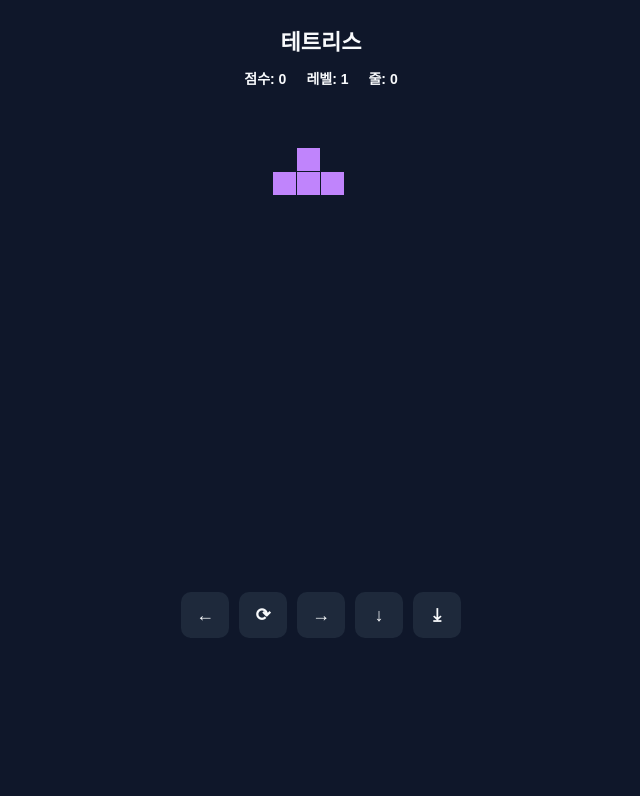
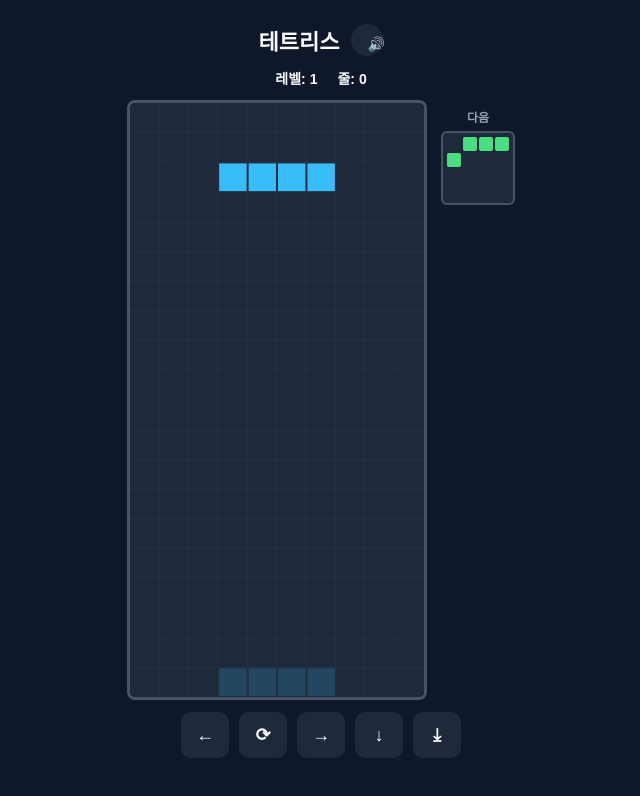
Before and after one commit to soooongaaa/vibecoding-kgu, a Next.js app: page /games/tetris in a window 1280 px wide. Both pictures are taken after a click on the button "시작하기". Shown: the top 796 px of the page, without its empty margins (319-959 px from the left). Built offline with nearby package versions, Linux system fonts and the light colour scheme.

Commit message:
feat: 클리어 연출/효과음·배경음/시각효과 추가, 랭킹 제거, 난이도 하향

```diff
--- a/src/app/games/tetris/page.tsx
+++ b/src/app/games/tetris/page.tsx
@@ -1,10 +1,10 @@
 import type { Metadata } from "next";
-import Tetris from "@/games/tetris/Tetris";
+import TetrisLoader from "@/games/tetris/TetrisLoader";
 
 export const metadata: Metadata = {
   title: "테트리스 | Vibecoding KGU",
 };
 
 export default function TetrisPage() {
-  return <Tetris />;
+  return <TetrisLoader />;
 }
--- a/src/games/tetris/Tetris.module.css
+++ b/src/games/tetris/Tetris.module.css
@@ -9,9 +9,26 @@
   color: #f8fafc;
 }
 
+.topBar {
+  display: flex;
+  align-items: center;
+  gap: 12px;
+}
+
 .title {
   margin: 0;
   font-size: 22px;
+}
+
+.muteButton {
+  border: 0;
+  border-radius: 999px;
+  width: 32px;
+  height: 32px;
+  background: #1e293b;
+  color: #f8fafc;
+  font-size: 14px;
+  cursor: pointer;
 }
 
 .hud {
@@ -21,10 +38,16 @@
   font-size: 14px;
 }
 
+.playArea {
+  display: flex;
+  align-items: flex-start;
+  gap: 14px;
+}
+
 .canvasBox {
   position: relative;
   width: 100%;
-  max-width: 240px;
+  max-width: 300px;
   aspect-ratio: 10 / 20;
 }
 
@@ -33,6 +56,50 @@
   height: 100%;
   display: block;
   border-radius: 8px;
+  border: 3px solid #475569;
+}
+
+.clearOverlay {
+  position: absolute;
+  inset: 0;
+  display: flex;
+  flex-direction: column;
+  align-items: center;
+  justify-content: center;
+  gap: 14px;
+  background: rgba(15, 23, 42, 0.9);
+  border-radius: 8px;
+  text-align: center;
+  padding: 20px;
+}
+
+.clearTitle {
+  font-size: 52px;
+  font-weight: 900;
+  letter-spacing: 0.05em;
+  background: linear-gradient(120deg, #38bdf8, #4ade80, #facc15);
+  -webkit-background-clip: text;
+  background-clip: text;
+  color: transparent;
+  filter: drop-shadow(0 0 18px rgba(56, 189, 248, 0.6));
+  animation: clearPop 0.4s cubic-bezier(0.34, 1.56, 0.64, 1);
+}
+
+.clearSubtext {
+  font-size: 14px;
+  color: #e2e8f0;
+  font-weight: 600;
+}
+
+@keyframes clearPop {
+  from {
+    transform: scale(0.4);
+    opacity: 0;
+  }
+  to {
+    transform: scale(1);
+    opacity: 1;
+  }
 }
 
 .overlay {
@@ -64,6 +131,37 @@
   cursor: pointer;
 }
 
+.nextBox {
+  display: flex;
+  flex-direction: column;
+  align-items: center;
+  gap: 6px;
+  padding-top: 8px;
+}
+
+.nextLabel {
+  font-size: 12px;
+  color: #94a3b8;
+  font-weight: 700;
+}
+
+.nextGrid {
+  display: grid;
+  grid-template-columns: repeat(4, 14px);
+  grid-template-rows: repeat(4, 14px);
+  gap: 2px;
+  background: #1e293b;
+  border: 2px solid #475569;
+  border-radius: 6px;
+  padding: 4px;
+}
+
+.nextCell {
+  width: 14px;
+  height: 14px;
+  border-radius: 2px;
+}
+
 .touchControls {
   display: grid;
   grid-template-columns: repeat(5, 48px);
--- a/src/games/tetris/Tetris.tsx
+++ b/src/games/tetris/Tetris.tsx
@@ -2,15 +2,28 @@
 
 import { useCallback, useEffect, useRef, useState } from "react";
 import styles from "./Tetris.module.css";
+import {
+  sfxClear,
+  sfxDrop,
+  sfxGameOver,
+  sfxLineClear,
+  sfxMove,
+  sfxRotate,
+  startMusic,
+  stopMusic,
+} from "./sound";
 
 const COLS = 10;
 const ROWS = 20;
-const CELL = 24;
-const BASE_INTERVAL_MS = 800;
-const MIN_INTERVAL_MS = 150;
-const LEVEL_SPEEDUP_MS = 70;
-const LINES_PER_LEVEL = 10;
-const LINE_SCORES = [0, 100, 300, 500, 800];
+const CELL = 30;
+const BASE_INTERVAL_MS = 1100;
+const MIN_INTERVAL_MS = 350;
+const LEVEL_SPEEDUP_MS = 40;
+const LINES_PER_LEVEL = 15;
+const CLEAR_LINES = 5;
+const LINE_FLASH_MS = 180;
+const BOARD_FILL = "#1e293b";
+const GRID_LINE = "rgba(148, 163, 184, 0.08)";
 
 type Matrix = number[][];
 
@@ -120,32 +133,49 @@ function canPlace(
   return true;
 }
 
-type Phase = "ready" | "playing" | "over";
+function ghostY(
+  board: (PieceType | null)[][],
+  matrix: Matrix,
+  x: number,
+  y: number,
+): number {
+  let gy = y;
+  while (canPlace(board, matrix, x, gy + 1)) gy++;
+  return gy;
+}
+
+type Phase = "ready" | "playing" | "cleared" | "over";
 
 export default function Tetris() {
   const canvasRef = useRef<HTMLCanvasElement | null>(null);
   const [phase, setPhase] = useState<Phase>("ready");
-  const [score, setScore] = useState(0);
   const [level, setLevel] = useState(1);
   const [lines, setLines] = useState(0);
+  const [nextType, setNextType] = useState<PieceType>(() => randomPieceType());
+  const [muted, setMuted] = useState(false);
 
   const phaseRef = useRef<Phase>("ready");
   const boardRef = useRef(createEmptyBoard());
   const pieceRef = useRef<ActivePiece>(spawnPiece(randomPieceType()));
-  const scoreRef = useRef(0);
+  const nextTypeRef = useRef<PieceType>(nextType);
   const linesRef = useRef(0);
   const levelRef = useRef(1);
   const dropAccRef = useRef(0);
   const lastTimeRef = useRef<number | null>(null);
+  const clearedRef = useRef(false);
+  const mutedRef = useRef(false);
+  const flashRef = useRef<{ rows: number[]; until: number } | null>(null);
 
   const resetGame = useCallback(() => {
     boardRef.current = createEmptyBoard();
     pieceRef.current = spawnPiece(randomPieceType());
-    scoreRef.current = 0;
+    nextTypeRef.current = randomPieceType();
+    setNextType(nextTypeRef.current);
     linesRef.current = 0;
     levelRef.current = 1;
     dropAccRef.current = 0;
-    setScore(0);
+    clearedRef.current = false;
+    flashRef.current = null;
     setLines(0);
     setLevel(1);
   }, []);
@@ -154,9 +184,17 @@ export default function Tetris() {
     resetGame();
     phaseRef.current = "playing";
     setPhase("playing");
+    if (!mutedRef.current) startMusic();
   }, [resetGame]);
 
-  const lockPiece = useCallback(() => {
+  const toggleMute = useCallback(() => {
+    mutedRef.current = !mutedRef.current;
+    setMuted(mutedRef.current);
+    if (mutedRef.current) stopMusic();
+    else if (phaseRef.current === "playing") startMusic();
+  }, []);
+
+  const lockPiece = useCallback((time: number) => {
     const piece = pieceRef.current;
     const board = boardRef.current;
     for (let row = 0; row < piece.matrix.length; row++) {
@@ -168,36 +206,56 @@ export default function Tetris() {
       }
     }
 
-    let cleared = 0;
+    const clearedRows: number[] = [];
     for (let row = ROWS - 1; row >= 0; row--) {
       if (board[row].every((cell) => cell !== null)) {
-        board.splice(row, 1);
-        board.unshift(Array(COLS).fill(null));
-        cleared++;
-        row++;
+        clearedRows.push(row);
       }
     }
 
-    if (cleared > 0) {
-      scoreRef.current += LINE_SCORES[cleared] * levelRef.current;
-      linesRef.current += cleared;
+    if (clearedRows.length > 0) {
+      flashRef.current = {
+        rows: clearedRows,
+        until: time + LINE_FLASH_MS,
+      };
+      for (const row of clearedRows) {
+        board.splice(row, 1);
+        board.unshift(Array(COLS).fill(null));
+      }
+
+      linesRef.current += clearedRows.length;
       levelRef.current = Math.floor(linesRef.current / LINES_PER_LEVEL) + 1;
-      setScore(scoreRef.current);
       setLines(linesRef.current);
       setLevel(levelRef.current);
+      if (!mutedRef.current) sfxLineClear(clearedRows.length);
+
+      if (!clearedRef.current && linesRef.current >= CLEAR_LINES) {
+        clearedRef.current = true;
+        phaseRef.current = "cleared";
+        setPhase("cleared");
+        stopMusic();
+        if (!mutedRef.current) sfxClear();
+        return;
+      }
+    } else if (!mutedRef.current) {
+      sfxDrop();
     }
 
-    const next = spawnPiece(randomPieceType());
+    const next = spawnPiece(nextTypeRef.current);
+    nextTypeRef.current = randomPieceType();
+    setNextType(nextTypeRef.current);
+
     if (!canPlace(board, next.matrix, next.x, Math.max(next.y, 0))) {
       phaseRef.current = "over";
       setPhase("over");
+      stopMusic();
+      if (!mutedRef.current) sfxGameOver();
       return;
     }
     pieceRef.current = next;
   }, []);
 
-  const tryMove = useCallback(
-    (dx: number, dy: number) => {
+  const tryMove = useCallback((dx: number, dy: number) => {
     if (phaseRef.current !== "playing") return false;
     const piece = pieceRef.current;
     const nx = piece.x + dx;
@@ -207,9 +265,7 @@ export default function Tetris() {
       return true;
     }
     return false;
-    },
-    [],
-  );
+  }, []);
 
   const tryRotate = useCallback(() => {
     if (phaseRef.current !== "playing") return;
@@ -217,28 +273,37 @@ export default function Tetris() {
     const rotated = rotateMatrix(piece.matrix);
     if (canPlace(boardRef.current, rotated, piece.x, piece.y)) {
       pieceRef.current = { ...piece, matrix: rotated };
+      if (!mutedRef.current) sfxRotate();
     }
   }, []);
+
+  const moveLeft = useCallback(() => {
+    if (tryMove(-1, 0) && !mutedRef.current) sfxMove();
+  }, [tryMove]);
+
+  const moveRight = useCallback(() => {
+    if (tryMove(1, 0) && !mutedRef.current) sfxMove();
+  }, [tryMove]);
 
   const hardDrop = useCallback(() => {
     if (phaseRef.current !== "playing") return;
     while (tryMove(0, 1)) {
       /* keep dropping */
     }
-    lockPiece();
+    lockPiece(performance.now());
   }, [tryMove, lockPiece]);
 
   const softDrop = useCallback(() => {
     if (!tryMove(0, 1)) {
-      lockPiece();
+      lockPiece(performance.now());
     }
   }, [tryMove, lockPiece]);
 
   useEffect(() => {
     const handleKeyDown = (e: KeyboardEvent) => {
       if (phaseRef.current !== "playing") return;
-      if (e.key === "ArrowLeft") tryMove(-1, 0);
-      else if (e.key === "ArrowRight") tryMove(1, 0);
+      if (e.key === "ArrowLeft") moveLeft();
+      else if (e.key === "ArrowRight") moveRight();
       else if (e.key === "ArrowDown") softDrop();
       else if (e.key === "ArrowUp") tryRotate();
       else if (e.key === " ") {
@@ -248,7 +313,11 @@ export default function Tetris() {
     };
     window.addEventListener("keydown", handleKeyDown);
     return () => window.removeEventListener("keydown", handleKeyDown);
-  }, [tryMove, tryRotate, softDrop, hardDrop]);
+  }, [moveLeft, moveRight, tryRotate, softDrop, hardDrop]);
+
+  useEffect(() => {
+    return () => stopMusic();
+  }, []);
 
   useEffect(() => {
     const canvas = canvasRef.current;
@@ -258,33 +327,72 @@ export default function Tetris() {
 
     let animationId: number;
 
-    const draw = () => {
-      ctx.fillStyle = "#0f172a";
+    const drawCell = (col: number, row: number, color: string, alpha = 1) => {
+      ctx.globalAlpha = alpha;
+      ctx.fillStyle = color;
+      ctx.fillRect(col * CELL + 1, row * CELL + 1, CELL - 2, CELL - 2);
+      ctx.globalAlpha = 1;
+    };
+
+    const draw = (time: number) => {
+      ctx.fillStyle = BOARD_FILL;
       ctx.fillRect(0, 0, COLS * CELL, ROWS * CELL);
+
+      ctx.strokeStyle = GRID_LINE;
+      ctx.lineWidth = 1;
+      for (let col = 1; col < COLS; col++) {
+        ctx.beginPath();
+        ctx.moveTo(col * CELL, 0);
+        ctx.lineTo(col * CELL, ROWS * CELL);
+        ctx.stroke();
+      }
+      for (let row = 1; row < ROWS; row++) {
+        ctx.beginPath();
+        ctx.moveTo(0, row * CELL);
+        ctx.lineTo(COLS * CELL, row * CELL);
+        ctx.stroke();
+      }
 
       const board = boardRef.current;
       for (let row = 0; row < ROWS; row++) {
         for (let col = 0; col < COLS; col++) {
           const cell = board[row][col];
           if (!cell) continue;
-          ctx.fillStyle = COLORS[cell];
-          ctx.fillRect(col * CELL, row * CELL, CELL - 1, CELL - 1);
+          drawCell(col, row, COLORS[cell]);
         }
       }
 
+      const flash = flashRef.current;
+      if (flash && time < flash.until) {
+        for (const row of flash.rows) {
+          ctx.globalAlpha = 0.85;
+          ctx.fillStyle = "#f8fafc";
+          ctx.fillRect(0, row * CELL, COLS * CELL, CELL);
+          ctx.globalAlpha = 1;
+        }
+      } else if (flash) {
+        flashRef.current = null;
+      }
+
+      if (phaseRef.current === "playing") {
         const piece = pieceRef.current;
-      ctx.fillStyle = COLORS[piece.type];
+        const gy = ghostY(board, piece.matrix, piece.x, piece.y);
+        for (let row = 0; row < piece.matrix.length; row++) {
+          for (let col = 0; col < piece.matrix[row].length; col++) {
+            if (!piece.matrix[row][col]) continue;
+            const y = gy + row;
+            if (y < 0) continue;
+            drawCell(piece.x + col, y, COLORS[piece.type], 0.2);
+          }
+        }
+
         for (let row = 0; row < piece.matrix.length; row++) {
           for (let col = 0; col < piece.matrix[row].length; col++) {
             if (!piece.matrix[row][col]) continue;
             const y = piece.y + row;
             if (y < 0) continue;
-          ctx.fillRect(
-            (piece.x + col) * CELL,
-            y * CELL,
-            CELL - 1,
-            CELL - 1,
-          );
+            drawCell(piece.x + col, y, COLORS[piece.type]);
+          }
         }
       }
     };
@@ -292,7 +400,7 @@ export default function Tetris() {
     const step = (time: number) => {
       if (phaseRef.current !== "playing") {
         lastTimeRef.current = null;
-        draw();
+        draw(time);
         animationId = requestAnimationFrame(step);
         return;
       }
@@ -310,11 +418,11 @@ export default function Tetris() {
       if (dropAccRef.current >= interval) {
         dropAccRef.current = 0;
         if (!tryMove(0, 1)) {
-          lockPiece();
+          lockPiece(time);
         }
       }
 
-      draw();
+      draw(time);
       animationId = requestAnimationFrame(step);
     };
 
@@ -324,14 +432,23 @@ export default function Tetris() {
 
   return (
     <div className={styles.wrap}>
+      <div className={styles.topBar}>
         <h1 className={styles.title}>테트리스</h1>
+        <button
+          className={styles.muteButton}
+          onClick={toggleMute}
+          aria-label={muted ? "소리 켜기" : "소리 끄기"}
+        >
+          {muted ? "🔇" : "🔊"}
+        </button>
+      </div>
 
       <div className={styles.hud}>
-        <span>점수: {score}</span>
         <span>레벨: {level}</span>
         <span>줄: {lines}</span>
       </div>
 
+      <div className={styles.playArea}>
         <div className={styles.canvasBox}>
           <canvas
             ref={canvasRef}
@@ -349,9 +466,19 @@ export default function Tetris() {
             </div>
           )}
 
+          {phase === "cleared" && (
+            <div className={styles.clearOverlay}>
+              <div className={styles.clearTitle}>CLEAR</div>
+              <p className={styles.clearSubtext}>동물을 획득할 수 있어요!</p>
+              <button className={styles.button} onClick={startGame}>
+                다시 하기
+              </button>
+            </div>
+          )}
+
           {phase === "over" && (
             <div className={styles.overlay}>
-            <p className={styles.result}>게임 오버. 점수 {score}</p>
+              <p className={styles.result}>게임 오버</p>
               <button className={styles.button} onClick={startGame}>
                 다시 하기
               </button>
@@ -360,14 +487,34 @@ export default function Tetris() {
         </div>
 
         {phase === "playing" && (
+          <div className={styles.nextBox}>
+            <span className={styles.nextLabel}>다음</span>
+            <div className={styles.nextGrid}>
+              {SHAPES[nextType].map((row, r) =>
+                row.map((cell, c) => (
+                  <div
+                    key={`${r}-${c}`}
+                    className={styles.nextCell}
+                    style={{
+                      background: cell ? COLORS[nextType] : "transparent",
+                    }}
+                  />
+                )),
+              )}
+            </div>
+          </div>
+        )}
+      </div>
+
+      {phase === "playing" && (
         <div className={styles.touchControls}>
-          <button onClick={() => tryMove(-1, 0)} aria-label="왼쪽으로 이동">
+          <button onClick={moveLeft} aria-label="왼쪽으로 이동">
             ←
           </button>
           <button onClick={tryRotate} aria-label="회전">
             ⟳
           </button>
-          <button onClick={() => tryMove(1, 0)} aria-label="오른쪽으로 이동">
+          <button onClick={moveRight} aria-label="오른쪽으로 이동">
             →
           </button>
           <button onClick={softDrop} aria-label="소프트 드롭">
--- /dev/null
+++ b/src/games/tetris/TetrisLoader.tsx
@@ -0,0 +1,9 @@
+"use client";
+
+import dynamic from "next/dynamic";
+
+const Tetris = dynamic(() => import("./Tetris"), { ssr: false });
+
+export default function TetrisLoader() {
+  return <Tetris />;
+}
--- /dev/null
+++ b/src/games/tetris/sound.ts
@@ -0,0 +1,90 @@
+let ctx: AudioContext | null = null;
+let musicTimer: ReturnType<typeof setInterval> | null = null;
+let musicStep = 0;
+
+const MELODY = [523.25, 587.33, 659.25, 523.25, 659.25, 587.33, 523.25, 493.88];
+
+function getCtx(): AudioContext | null {
+  if (typeof window === "undefined") return null;
+  if (!ctx) {
+    const Ctor =
+      window.AudioContext ||
+      (window as unknown as { webkitAudioContext?: typeof AudioContext })
+        .webkitAudioContext;
+    if (!Ctor) return null;
+    ctx = new Ctor();
+  }
+  if (ctx.state === "suspended") ctx.resume();
+  return ctx;
+}
+
+export function playTone(
+  freq: number,
+  durationMs: number,
+  type: OscillatorType = "square",
+  volume = 0.12,
+) {
+  const audio = getCtx();
+  if (!audio) return;
+  const osc = audio.createOscillator();
+  const gain = audio.createGain();
+  osc.type = type;
+  osc.frequency.value = freq;
+  gain.gain.value = volume;
+  gain.gain.exponentialRampToValueAtTime(
+    0.0001,
+    audio.currentTime + durationMs / 1000,
+  );
+  osc.connect(gain);
+  gain.connect(audio.destination);
+  osc.start();
+  osc.stop(audio.currentTime + durationMs / 1000);
+}
+
+export function sfxMove() {
+  playTone(220, 35, "square", 0.05);
+}
+
+export function sfxRotate() {
+  playTone(330, 55, "square", 0.07);
+}
+
+export function sfxDrop() {
+  playTone(110, 90, "square", 0.12);
+}
+
+export function sfxLineClear(lines: number) {
+  for (let i = 0; i < lines; i++) {
+    setTimeout(() => playTone(440 + i * 120, 150, "square", 0.15), i * 70);
+  }
+}
+
+export function sfxClear() {
+  [523.25, 659.25, 783.99, 1046.5].forEach((f, i) =>
+    setTimeout(() => playTone(f, 200, "triangle", 0.16), i * 120),
+  );
+}
+
+export function sfxGameOver() {
+  [392, 349.23, 293.66, 261.63].forEach((f, i) =>
+    setTimeout(() => playTone(f, 250, "sawtooth", 0.12), i * 150),
+  );
+}
+
+export function startMusic() {
+  if (musicTimer) return;
+  const audio = getCtx();
+  if (!audio) return;
+  musicTimer = setInterval(() => {
+    playTone(MELODY[musicStep % MELODY.length], 220, "triangle", 0.05);
+    musicStep++;
+  }, 260);
+}
+
+export function stopMusic() {
+  if (musicTimer) {
+    clearInterval(musicTimer);
+    musicTimer = null;
+    musicStep = 0;
+  }
+}
```
Lines whose indentation alone changed are shown as unchanged.
